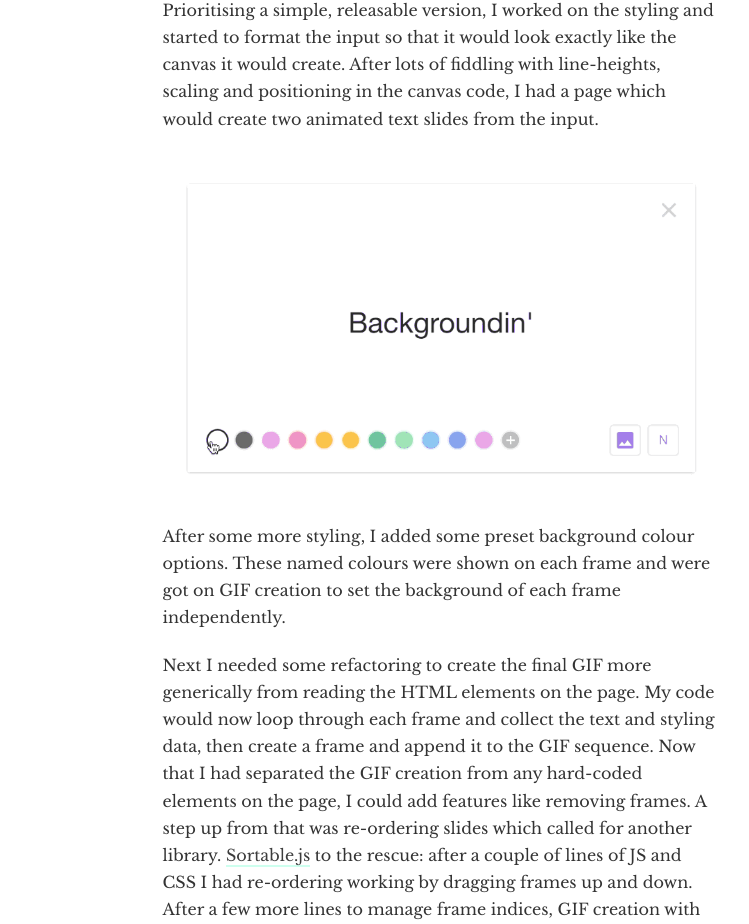
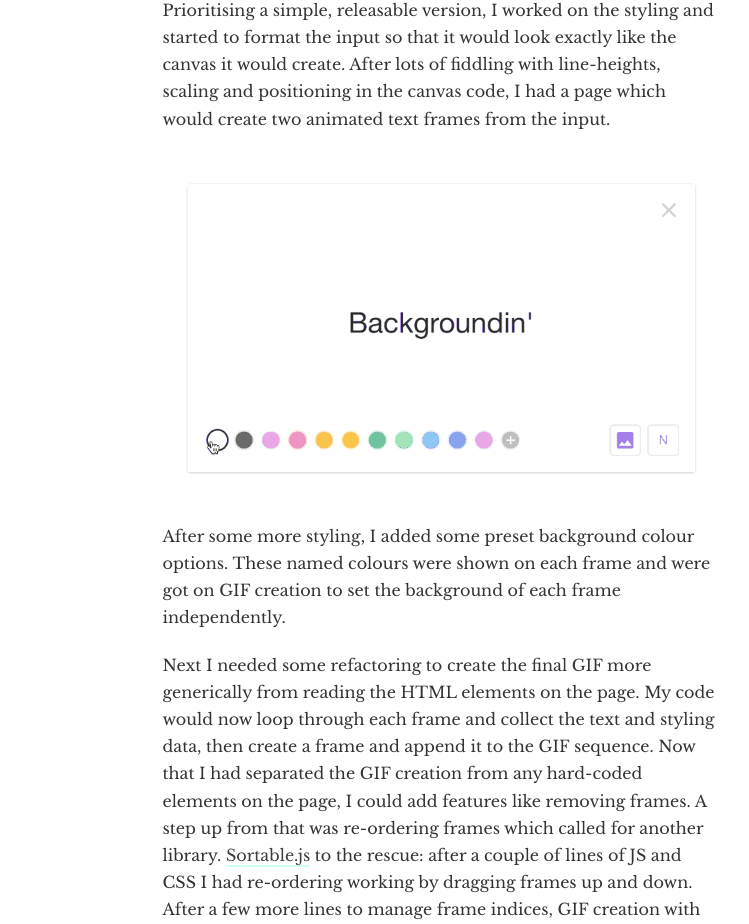
Before and after one commit to gmph/gmph.github.io, a Jekyll site: the page built from _posts/2016-06-22-making-shout.md, in a window 1280 px wide and 1400 px high, scrolled down 1373 px. Shown: the part 260-1184 px from the top of the window, without its empty margins (200-949 px from the left). Built offline with Jekyll 4.4.1, drawn with Linux system fonts in a browser that asks for light colours; nearby versions of some CDN libraries; comment, search, counter and statistics services are not loaded.

Commit message:
Updated Making Shout note wording

```diff
--- a/_posts/2016-06-22-making-shout.md
+++ b/_posts/2016-06-22-making-shout.md
@@ -25,13 +25,13 @@ This seemed like a simple output. I had no idea how to achieve it, or even if it
 
 From this single frame I started to build programatic text setting. I added an input next to a canvas and drew that text input on the canvas when a button was clicked. The next step seemed to be creating a GIF from multiple canvases. I had two static frames which I could export as data URIs and then use the [GIFEncoderJS](https://github.com/antimatter15/jsgif) library to create a GIF from them. I set the final GIF data URI to be the source of an image on the page. Everything was working nicely and I had a rendered GIF.
 
-Prioritising a simple, releasable version, I worked on the styling and started to format the input so that it would look exactly like the canvas it would create. After lots of fiddling with line-heights, scaling and positioning in the canvas code, I had a page which would create two animated text slides from the input.
+Prioritising a simple, releasable version, I worked on the styling and started to format the input so that it would look exactly like the canvas it would create. After lots of fiddling with line-heights, scaling and positioning in the canvas code, I had a page which would create two animated text frames from the input.
 
 ![Shout Backgrounds]({{site.url}}/res/posts/shout_backgrounds.gif){:class="white-edges"}
 
 After some more styling, I added some preset background colour options. These named colours were shown on each frame and were got on GIF creation to set the background of each frame independently.
 
-Next I needed some refactoring to create the final GIF more generically from reading the HTML elements on the page. My code would now loop through each frame and collect the text and styling data, then create a frame and append it to the GIF sequence. Now that I had separated the GIF creation from any hard-coded elements on the page, I could add features like removing frames. A step up from that was re-ordering slides which called for another library. [Sortable.js](https://github.com/RubaXa/Sortable) to the rescue: after a couple of lines of JS and CSS I had re-ordering working by dragging frames up and down. After a few more lines to manage frame indices, GIF creation with reordering and removing frames seemed to be working.
+Next I needed some refactoring to create the final GIF more generically from reading the HTML elements on the page. My code would now loop through each frame and collect the text and styling data, then create a frame and append it to the GIF sequence. Now that I had separated the GIF creation from any hard-coded elements on the page, I could add features like removing frames. A step up from that was re-ordering frames which called for another library. [Sortable.js](https://github.com/RubaXa/Sortable) to the rescue: after a couple of lines of JS and CSS I had re-ordering working by dragging frames up and down. After a few more lines to manage frame indices, GIF creation with reordering and removing frames seemed to be working.
 
 At this point it seemed like I had the basic features sorted. I played with the tool and tried unexpected inputs. New-lines were not being so friendly to me, and the frame timings seemed a little odd. To tackle the first I added some restrictions to the text inputs with JS, managing new-lines specially. For the timing issue, I created a function to calculate reading time of a frame and switched timings to use that – tweaking this till it felt right took some time.
 
```
Also changed, not shown: other parts of _posts/2016-06-22-making-shout.md (+1 -1 lines).
